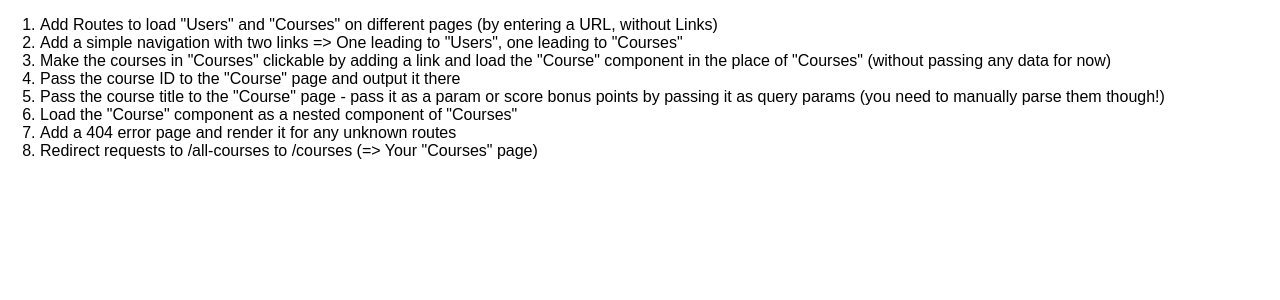
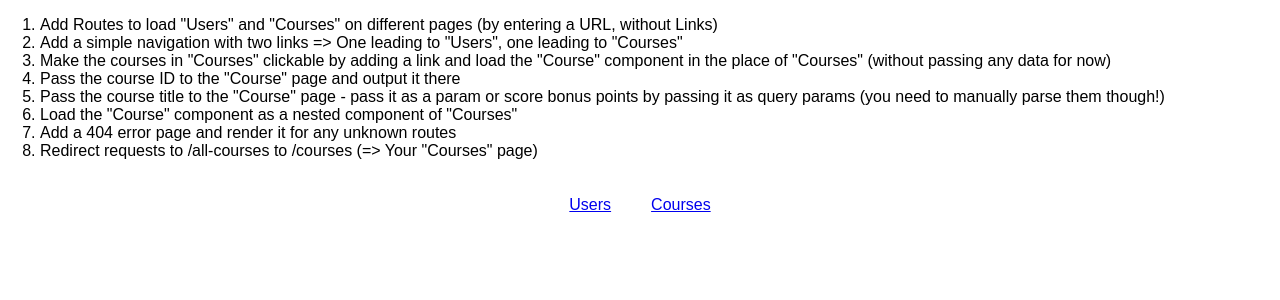
Before and after one commit to fjnw/react-practice-routing-HW, a React (Create React App) app: page / in a window 1280 px wide. Shown: the top 300 px of the page. Built offline with nearby package versions, Linux system fonts and the light colour scheme.

Commit message:
step 2: added nav with 2 links for /users and /courses

```diff
--- a/src/App.js
+++ b/src/App.js
@@ -1,5 +1,5 @@
 import React, { Component } from 'react';
-import { BrowserRouter, Route } from 'react-router-dom';
+import { BrowserRouter, Route, NavLink, Switch } from 'react-router-dom';
 
 import Courses from './containers/Courses/Courses';
 import Users from './containers/Users/Users';
@@ -19,9 +19,19 @@
             <li>Add a 404 error page and render it for any unknown routes</li>
             <li>Redirect requests to /all-courses to /courses (=> Your "Courses" page)</li>
           </ol>
+          <header className="NavBar">
+            <nav>
+              <ul>
+                <li><NavLink to="/courses">Users</NavLink></li>
+                <li><NavLink to="/users">Courses</NavLink></li>
+              </ul>
+            </nav>
+          </header>
 
-          <Route path="/courses" component={Courses} />
-          <Route path="/users"  component={Users} />
+          <Switch>
+            <Route path="/courses" exact component={Courses} />
+            <Route path="/users" exact component={Users} />
+          </Switch>
         </div>
       </BrowserRouter>
     );
--- a/src/index.css
+++ b/src/index.css
@@ -4,3 +4,28 @@
   font-family: sans-serif;
   text-align: center;
 }
+
+.NavBar ul {
+  list-style: none;
+  margin: 0;
+  padding: 0;
+  width: 100%;
+  text-align: center;
+}
+
+.NavBar li {
+  display: inline-block;
+  margin: 20px;
+}
+
+.NarBar a {
+  text-decoration: none;
+  color: black;
+}
+
+
+.NavBar a:hover,
+.NavBar a:active,
+.NavBar a.active{
+    color: #fa923f;
+}
```
